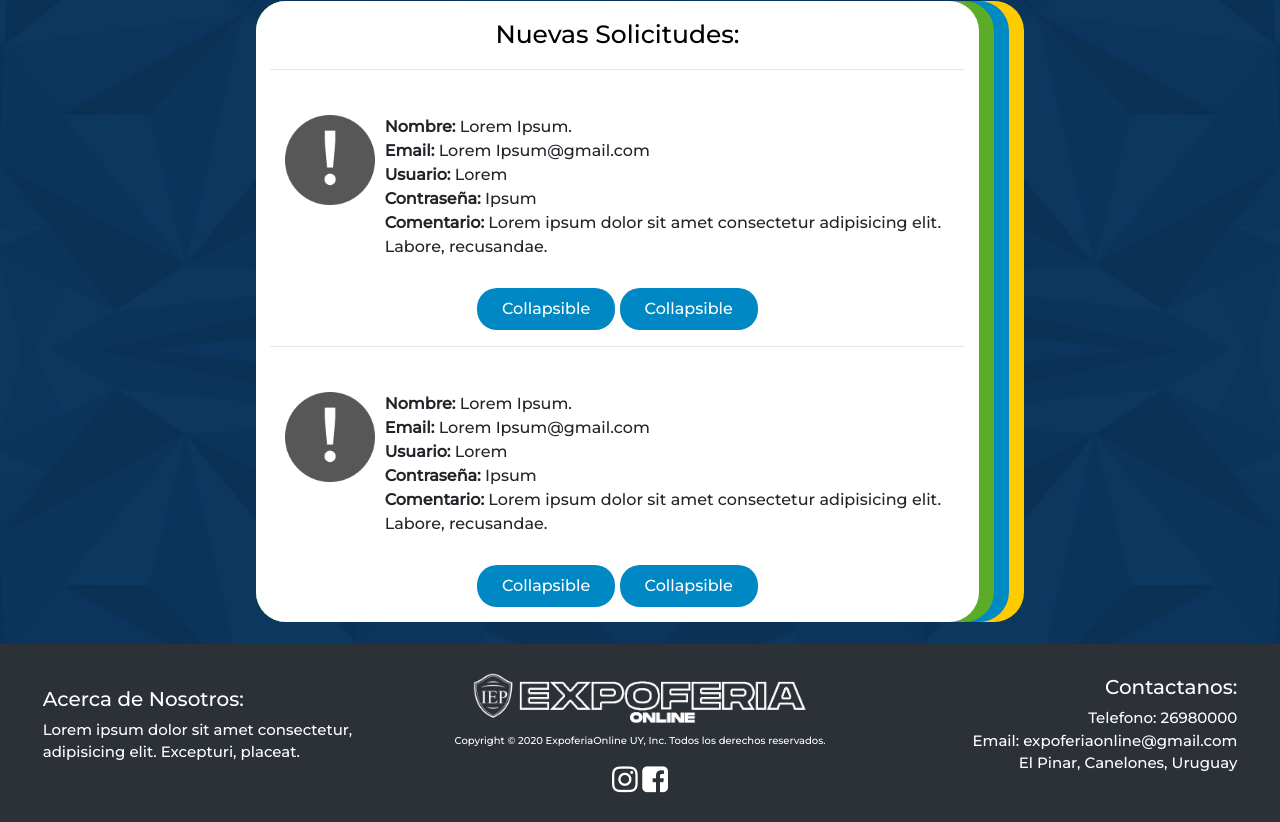
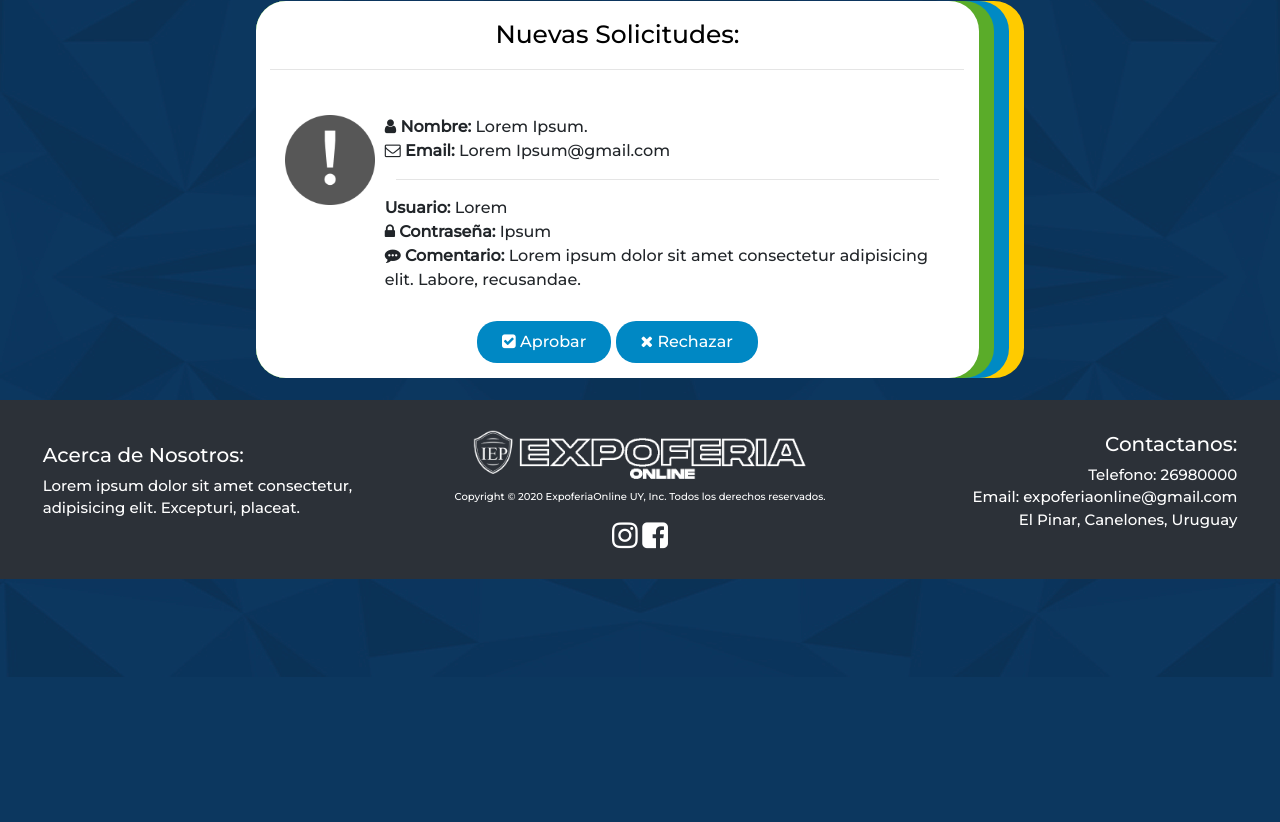
Before and after one commit to JuaniiAndresM/ExpoferiaOnline, a PHP site: page /Admin.html in a window 1280 px wide. Shown: the part 123-945 px from the top of the page. After the commit the page ends 702 px from the top, so only its background shows below. Run offline with PHP 8.4, Linux system fonts and the light colour scheme; some libraries are stand-ins or nearby versions.

Commit message:
Administrar Usuarios

```diff
--- a/Admin.html
+++ b/Admin.html
@@ -40,56 +40,37 @@
                 <hr />
 
                 <div class="Solicitudes">
+                <div class="SolicitudFrame">
                 <div class="listAdmin">
                 <div>
                     <img class="AdminIMG" src="/ExpoferiaOnline/img/AdminIMG.png"></img>
                 </div>
                 <div>
                   <hr id="LineaMobileProyecto" />
-                  <a><b>Nombre:</b> Lorem Ipsum.</a><br>
-                  <a><b>Email:</b> Lorem Ipsum@gmail.com</a><br>
+                  <a><b><i class="fa">&#xf007;</i> Nombre:</b> Lorem Ipsum.</a><br>
+                  <a><b><i class="fa">&#xf003;</i> Email:</b> Lorem Ipsum@gmail.com</a><br>
+                  <hr>
                   <a><b>Usuario:</b> Lorem</a><br>
-                  <a><b>Contraseña:</b> Ipsum</a><br>
-                  <a><b>Comentario:</b> Lorem ipsum dolor sit amet consectetur adipisicing elit. Labore, recusandae.</a>
+                  <a><b><i class="fa">&#xf023;</i> Contraseña:</b> Ipsum</a><br>
+                  <a><b><i class="fa">&#xf27a;</i> Comentario:</b> Lorem ipsum dolor sit amet consectetur adipisicing elit. Labore, recusandae.</a>
                 </div>
               </div>
               <div class="BotonesAdmin">
-                <button data-toggle="collapse" data-target="#demo">Collapsible</button>
-                <div id="demo" class="collapse">
-                Lorem ipsum dolor text....
-                </div>
+                <button><i class="fa">&#xf14a;</i>  Aprobar</button>
 
-                <button data-toggle="collapse" data-target="#demo">Collapsible</button>
-                <div id="demo" class="collapse">
-                Lorem ipsum dolor text....
+                <button data-toggle="collapse" data-target="#rechazar"><i class="fa">&#xf00d;</i>  Rechazar</button>
+                <div id="rechazar" class="collapse form-group">
+                  <label for="comment"><i class="fa">&#xf27a;</i> Comentario:</label>
+                  <textarea
+                    class="form-control"
+                    rows="5"
+                    placeholder="Ingrese Comentario"
+                    id="comment"
+                  ></textarea>
+                  <button class="Enviar"><i class="fa">&#xf1d8;</i> Enviar</button>
                 </div>
               </div>
-
-              <hr>
-              <div class="listAdmin">
-                <div>
-                    <img class="AdminIMG" src="/ExpoferiaOnline/img/AdminIMG.png"></img>
-                </div>
-                <div>
-                  <hr id="LineaMobileProyecto" />
-                  <a><b>Nombre:</b> Lorem Ipsum.</a><br>
-                  <a><b>Email:</b> Lorem Ipsum@gmail.com</a><br>
-                  <a><b>Usuario:</b> Lorem</a><br>
-                  <a><b>Contraseña:</b> Ipsum</a><br>
-                  <a><b>Comentario:</b> Lorem ipsum dolor sit amet consectetur adipisicing elit. Labore, recusandae.</a>
-                </div>
-              </div>
-              <div class="BotonesAdmin">
-                <button data-toggle="collapse" data-target="#demo">Collapsible</button>
-                <div id="demo" class="collapse">
-                Lorem ipsum dolor text....
-                </div>
-
-                <button data-toggle="collapse" data-target="#demo">Collapsible</button>
-                <div id="demo" class="collapse">
-                Lorem ipsum dolor text....
-                </div>
-              </div>
+            </div>
             </div>
           </div>
         </div>
--- a/css/styles.css
+++ b/css/styles.css
@@ -851,6 +851,14 @@ BotonProyecto :hover {
   width: 90%;
 }
 
+#rechazar {
+  margin: 2%;
+  text-align: left;
+}
+#rechazar .Enviar {
+  margin-top: 1%;
+}
+
 footer {
   background-color: #2c3138;
   display: grid;
--- a/scss/components/_Admin.scss
+++ b/scss/components/_Admin.scss
@@ -39,3 +39,11 @@
 .AdminIMG {
   width: 90%;
 }
+#rechazar {
+  margin: 2%;
+  text-align: left;
+
+  .Enviar {
+    margin-top: 1%;
+  }
+}
```
